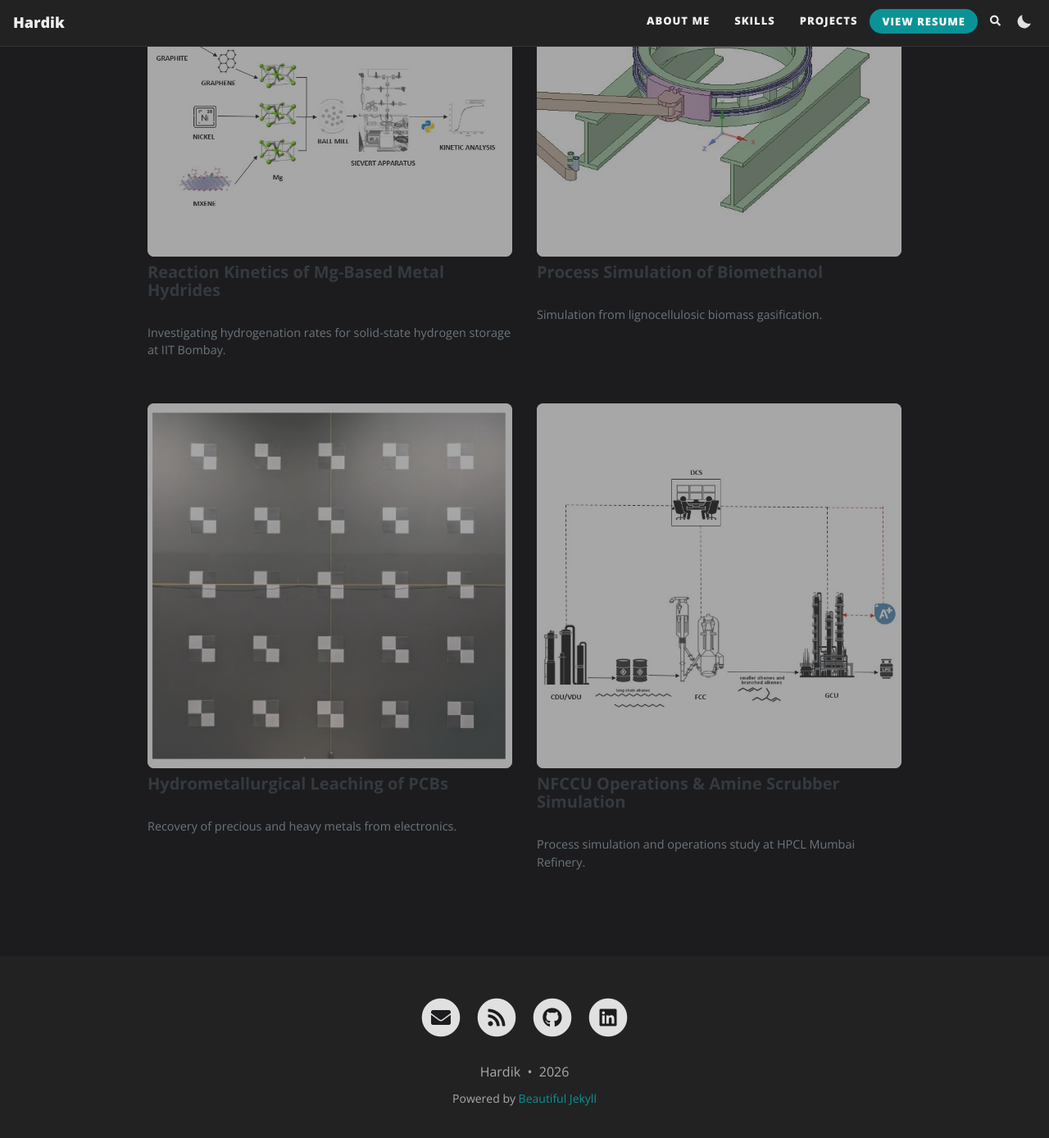
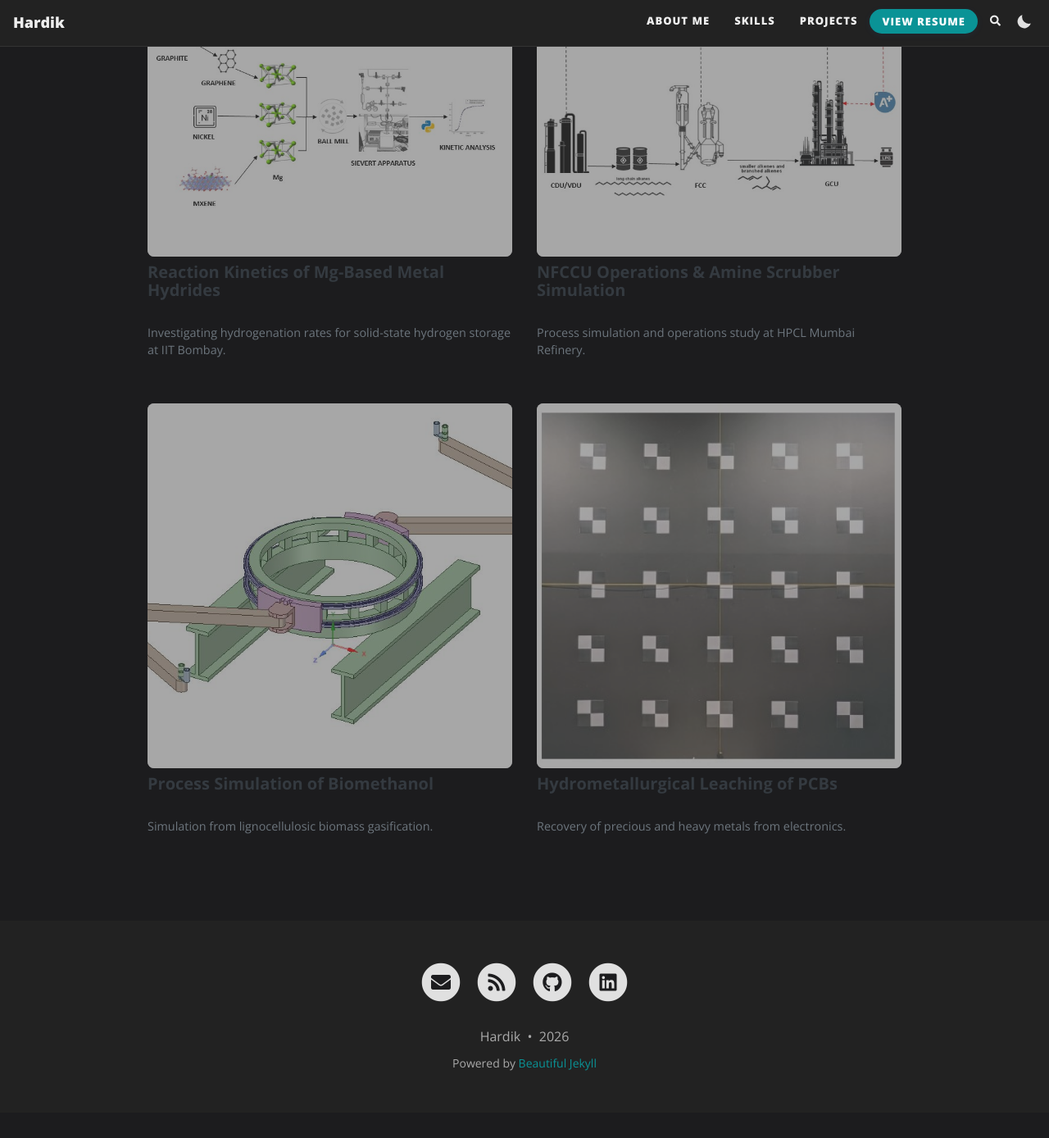
Before and after one commit to Hardik-Ma/Hardik-Ma.github.io, a Jekyll site: the page built from projects.md, in a window 1280 px wide and 1400 px high, scrolled down 2490 px. Shown: the top 1388 px of the window at 82% size. Built offline with Jekyll 4.4.1, drawn with Linux system fonts in a browser that asks for light colours; comment, search, counter and statistics services are not loaded; after the commit the page ends 3847 px from its top, so only the background shows below that.

Commit message:
Moved HPCL project above Biomethanol

```diff
--- a/projects.md
+++ b/projects.md
@@ -81,6 +81,16 @@ subtitle: Built with purpose. Driven by passion.
   </div>
 
   <div class="col-md-6 mb-4">
+    <a href="{{ '/projects/hpcl_refinery_simulation/' | relative_url }}">
+      <div class="project-img-wrapper">
+        <img src="{{ '/assets/img/projects/HPCL_FCC_GCU.jpg' | relative_url }}" alt="NFCCU Operations & Amine Scrubber Simulation" class="img-fluid rounded shadow-sm">
+      </div>
+      <h5 class="mt-2 text-dark">NFCCU Operations & Amine Scrubber Simulation</h5>
+      <p class="text-muted small">Process simulation and operations study at HPCL Mumbai Refinery.</p>
+    </a>
+  </div>
+
+  <div class="col-md-6 mb-4">
     <a href="#">
       <div class="project-img-wrapper">
         <img src="{{ '/assets/img/projects/project_5.jpg' | relative_url }}" alt="Biomethanol" class="img-fluid rounded shadow-sm">
@@ -100,14 +110,4 @@ subtitle: Built with purpose. Driven by passion.
     </a>
   </div>
 
-  <div class="col-md-6 mb-4">
-    <a href="{{ '/projects/hpcl_refinery_simulation/' | relative_url }}">
-      <div class="project-img-wrapper">
-        <img src="{{ '/assets/img/projects/HPCL_FCC_GCU.jpg' | relative_url }}" alt="NFCCU Operations & Amine Scrubber Simulation" class="img-fluid rounded shadow-sm">
-      </div>
-      <h5 class="mt-2 text-dark">NFCCU Operations & Amine Scrubber Simulation</h5>
-      <p class="text-muted small">Process simulation and operations study at HPCL Mumbai Refinery.</p>
-    </a>
-  </div>
-
 </div>
```
